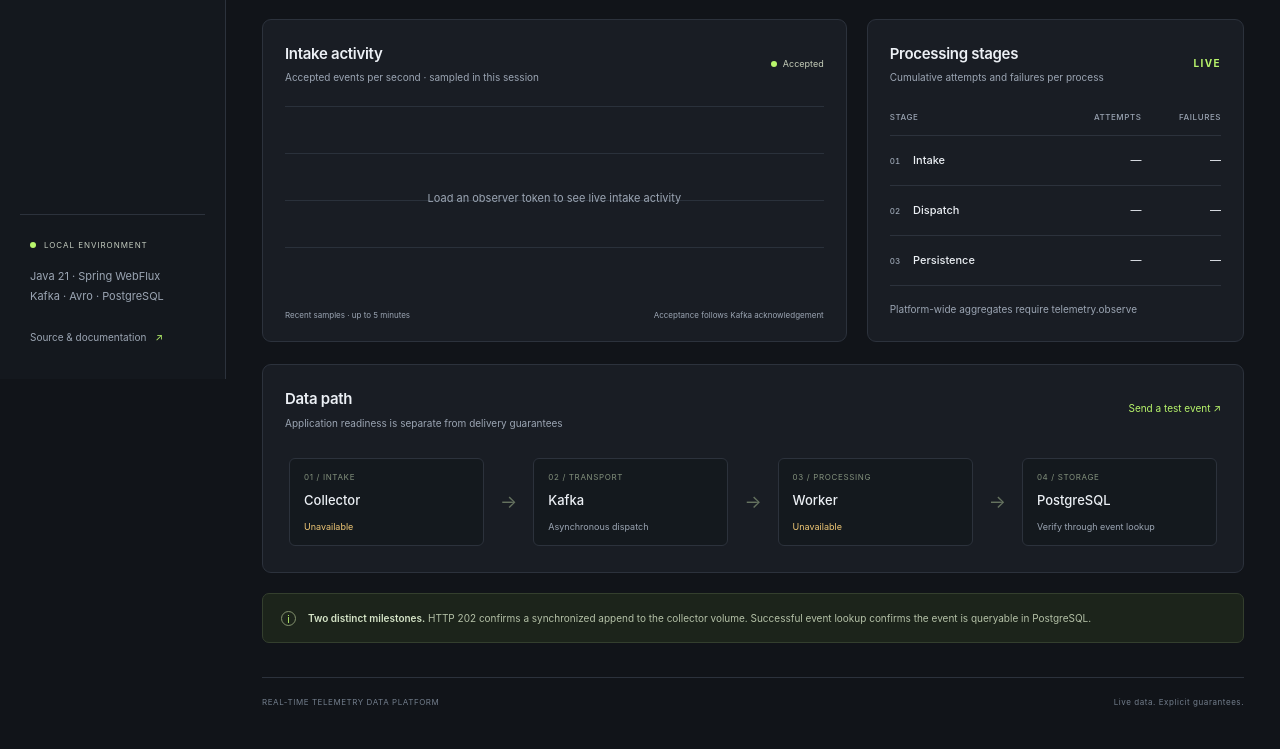
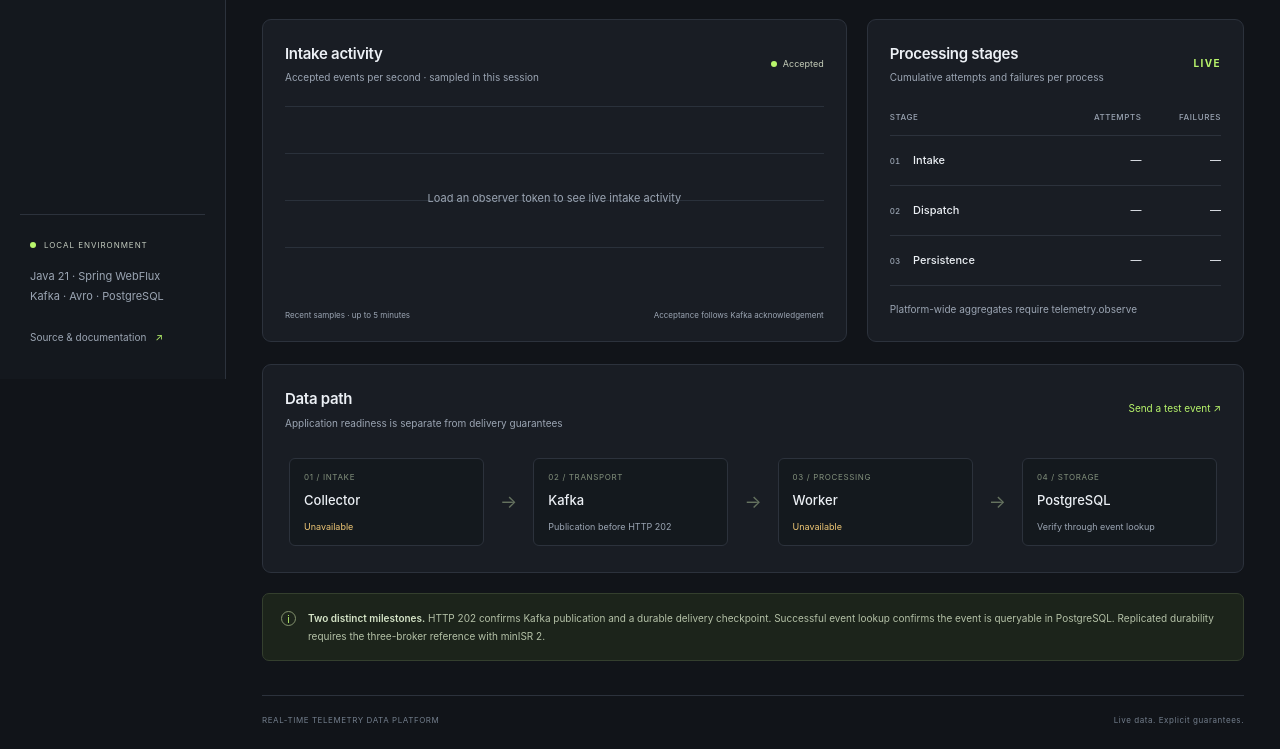
Before and after one commit to GeekNandy/real-time-telemetry-data-platform, a website with bundled scripts: page console/public/index.html in a window 1280 px wide. Shown: the part 421-1170 px from the top of the page. Built offline with nearby package versions, Linux system fonts and the light colour scheme; files whose address does not match are found by name.

Commit message:
Align operator console with Kafka-confirmed acceptance

```diff
--- a/console/public/index.html
+++ b/console/public/index.html
@@ -39,8 +39,8 @@
           <article class="panel chart-panel"><div class="panel-heading"><div><h2>Intake activity</h2><p>Accepted events per second · sampled in this session</p></div><span class="legend"><span class="dot"></span> Accepted</span></div><div id="chart" class="chart"><p class="empty-chart">Load an observer token to see live intake activity</p></div><div class="chart-footer"><span>Recent samples · up to 5 minutes</span><span>Acceptance follows Kafka acknowledgement</span></div></article>
           <article class="panel"><div class="panel-heading"><div><h2>Processing stages</h2><p>Cumulative attempts and failures per process</p></div><span class="eyebrow muted">LIVE</span></div><table class="stage-table"><thead><tr><th scope="col">Stage</th><th scope="col">Attempts</th><th scope="col">Failures</th></tr></thead><tbody><tr><th scope="row"><span class="stage-icon">01</span> Intake</th><td id="ingress-count">—</td><td id="ingress-failures">—</td></tr><tr><th scope="row"><span class="stage-icon">02</span> Dispatch</th><td id="dispatch-count">—</td><td id="dispatch-failures">—</td></tr><tr><th scope="row"><span class="stage-icon">03</span> Persistence</th><td id="persistence-count">—</td><td id="persistence-failures">—</td></tr></tbody></table><p id="metrics-status" class="panel-note">Platform-wide aggregates require telemetry.observe</p></article>
         </div>
-        <article class="panel pipeline-panel"><div class="panel-heading"><div><h2>Data path</h2><p>Application readiness is separate from delivery guarantees</p></div><a class="text-link" href="#playground">Send a test event ↗</a></div><div class="pipeline"><div><span class="pipeline-label">01 / INTAKE</span><strong>Collector</strong><span id="collector-health" class="health">Checking…</span></div><span class="flow-arrow" aria-hidden="true">→</span><div><span class="pipeline-label">02 / TRANSPORT</span><strong>Kafka</strong><span class="health muted">Asynchronous dispatch</span></div><span class="flow-arrow" aria-hidden="true">→</span><div><span class="pipeline-label">03 / PROCESSING</span><strong>Worker</strong><span id="worker-health" class="health">Checking…</span></div><span class="flow-arrow" aria-hidden="true">→</span><div><span class="pipeline-label">04 / STORAGE</span><strong>PostgreSQL</strong><span class="health muted">Verify through event lookup</span></div></div></article>
-        <div class="callout"><span class="callout-icon" aria-hidden="true">i</span><p><strong>Two distinct milestones.</strong> HTTP 202 confirms a synchronized append to the collector volume. Successful event lookup confirms the event is queryable in PostgreSQL.</p></div>
+        <article class="panel pipeline-panel"><div class="panel-heading"><div><h2>Data path</h2><p>Application readiness is separate from delivery guarantees</p></div><a class="text-link" href="#playground">Send a test event ↗</a></div><div class="pipeline"><div><span class="pipeline-label">01 / INTAKE</span><strong>Collector</strong><span id="collector-health" class="health">Checking…</span></div><span class="flow-arrow" aria-hidden="true">→</span><div><span class="pipeline-label">02 / TRANSPORT</span><strong>Kafka</strong><span class="health muted">Publication before HTTP 202</span></div><span class="flow-arrow" aria-hidden="true">→</span><div><span class="pipeline-label">03 / PROCESSING</span><strong>Worker</strong><span id="worker-health" class="health">Checking…</span></div><span class="flow-arrow" aria-hidden="true">→</span><div><span class="pipeline-label">04 / STORAGE</span><strong>PostgreSQL</strong><span class="health muted">Verify through event lookup</span></div></div></article>
+        <div class="callout"><span class="callout-icon" aria-hidden="true">i</span><p><strong>Two distinct milestones.</strong> HTTP 202 confirms Kafka publication and a durable delivery checkpoint. Successful event lookup confirms the event is queryable in PostgreSQL. Replicated durability requires the three-broker reference with minISR 2.</p></div>
       </section>
       <section id="playground" class="view" hidden>
         <div class="page-heading"><div><div class="eyebrow">DEVELOPER WORKFLOW</div><h1>Event playground<span class="title-dot">.</span></h1><p>Submit a synthetic event and follow its actual acceptance and visibility.</p></div><button id="new-event" class="button subtle">＋ New event</button></div>
@@ -55,7 +55,7 @@
       <section id="diagnostics" class="view" hidden>
         <div class="page-heading"><div><div class="eyebrow">OBSERVABILITY</div><h1>Diagnostics<span class="title-dot">.</span></h1><p>Move from aggregate signals to the work behind an individual request.</p></div></div>
         <div class="tool-grid"><a id="grafana-link" class="panel tool-card" target="_blank" rel="noopener noreferrer"><span class="tool-mark grafana">G</span><h2>Grafana <span>↗</span></h2><p>Provisioned charts for intake, buffer pressure, stage latency and failures.</p><span class="tool-footer">Platform dashboard</span></a><a id="jaeger-link" class="panel tool-card" target="_blank" rel="noopener noreferrer"><span class="tool-mark jaeger">J</span><h2>Jaeger <span>↗</span></h2><p>Follow W3C trace context across intake, dispatch and persistence.</p><span class="tool-footer">Distributed tracing</span></a><a id="prometheus-link" class="panel tool-card" target="_blank" rel="noopener noreferrer"><span class="tool-mark prometheus">P</span><h2>Prometheus <span>↗</span></h2><p>Query the underlying operational time series and inspect scrape health.</p><span class="tool-footer">Metrics explorer</span></a></div>
-        <article class="panel diagnostic-notes"><h2>Reading this console</h2><dl><div><dt>Scope</dt><dd>Event APIs derive tenant identity from the JWT. Aggregate metrics require the separate telemetry.observe scope.</dd></div><div><dt>Freshness</dt><dd>Snapshots refresh every five seconds while the overview is visible. Missing and unavailable values remain unknown. Counter resets start a new rate series.</dd></div><div><dt>Guarantee</dt><dd>Acceptance depends on the collector volume surviving until Kafka acknowledgement. Readiness and a green trace do not establish replicated acceptance or high availability.</dd></div><div><dt>Local access</dt><dd>The observability profile provisions Grafana and Prometheus. Grafana requires its generated local administrator password. These links use the current host and published demo ports.</dd></div></dl></article>
+        <article class="panel diagnostic-notes"><h2>Reading this console</h2><dl><div><dt>Scope</dt><dd>Event APIs derive tenant identity from the JWT. Aggregate metrics require the separate telemetry.observe scope.</dd></div><div><dt>Freshness</dt><dd>Snapshots refresh every five seconds while the overview is visible. Missing and unavailable values remain unknown. Counter resets start a new rate series.</dd></div><div><dt>Guarantee</dt><dd>The collector checks producer and topic policy before serving traffic. HTTP 202 follows Kafka acknowledgement and a durable delivery checkpoint. A single development broker provides no replicated durability; readiness and traces do not establish high availability.</dd></div><div><dt>Local access</dt><dd>The observability profile provisions Grafana and Prometheus. Grafana requires its generated local administrator password. These links use the current host and published demo ports.</dd></div></dl></article>
       </section>
       <footer class="page-footer"><span>REAL-TIME TELEMETRY DATA PLATFORM</span><span>Live data. Explicit guarantees.</span></footer>
     </main>
```
